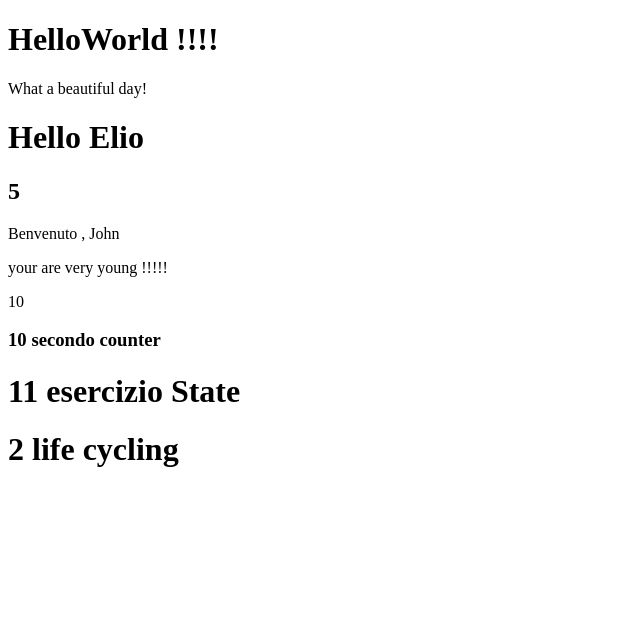
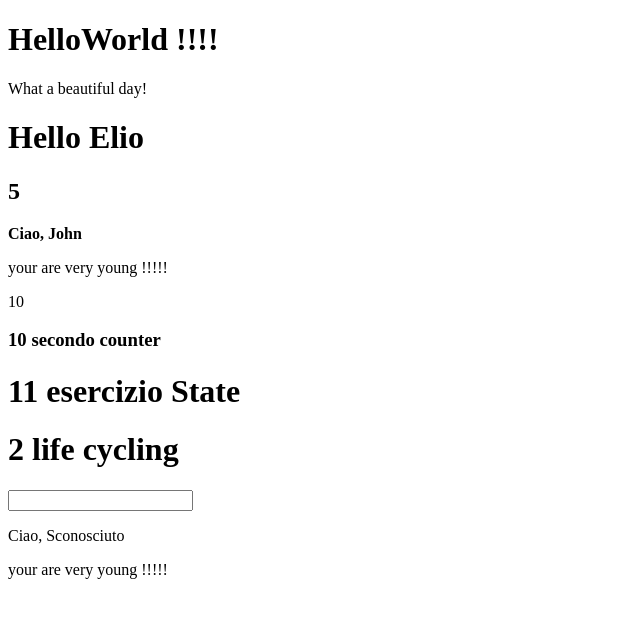
Before and after one commit to Castels88/React-esercizi, a React (Create React App) app: page / in a window 1280 px wide. Shown: the top 618 px of the page, without its empty margins (0-640 px from the left). Built offline with nearby package versions, Linux system fonts and the light colour scheme.

Commit message:
fine esercizio form 1

```diff
--- a/src/App.js
+++ b/src/App.js
@@ -3,6 +3,7 @@ import { Counter } from "./Counter";
 import { CounterDisplay } from "./CounterDisplay";
 import { CounterLifeCycling } from "./CounterLifecycling";
 import { HelloWorld } from "./Helloworld";
+import { InteractiveWelcome } from "./InteractiveWelcome";
 import { Message } from "./Message";
 import { Name } from "./Name";
 import { SecondCounter } from "./SecondCounter";
@@ -21,6 +22,7 @@ render(){
         <ThirdCounter NumeroIniziale={1} IncrementValue={1} Timeout={500} />
         <CounterDisplay NumeroIniziale={1} IncrementValue={1} Timeout={500}/>
         <CounterLifeCycling NumeroIniziale={1} IncrementValue={1} Timeout={500}/>
+        <InteractiveWelcome/>
     </div>
     )
 }
--- a/src/InteractiveWelcome.js
+++ b/src/InteractiveWelcome.js
@@ -1,13 +1,28 @@
 import { Welcome } from "./Welcome"
-import react from react
-export class InteractiveWelcome extends react.component{
-
+import react from "react"
+export class InteractiveWelcome extends react.Component{
+    state = {
+        username:""
+    }
+    handleInputChange=(event)=>{
+        const value = event.target.value
+        console.log(value)
+        this.setState({
+            username : value
+        })
+    }
     render(){
         return (
             <div>
-                <input type="text"  />
-                <Welcome/>
+                <input type="text" name="username" value={this.state.username} onChange={this.handleInputChange} />
+                <Welcome name={this.state.username}/>
             </div>
         )
     }
 }
+
+
+
+// Forms - 01
+// Create an InteractiveWelcome component that renders an input tag and the Welcome component. Pass the current content
+// of the input tag to the name prop of the Welcome component. The input tag should be a controlled component.
```
Also changed, not shown: src/Welcome.js (+4 -4 lines).
